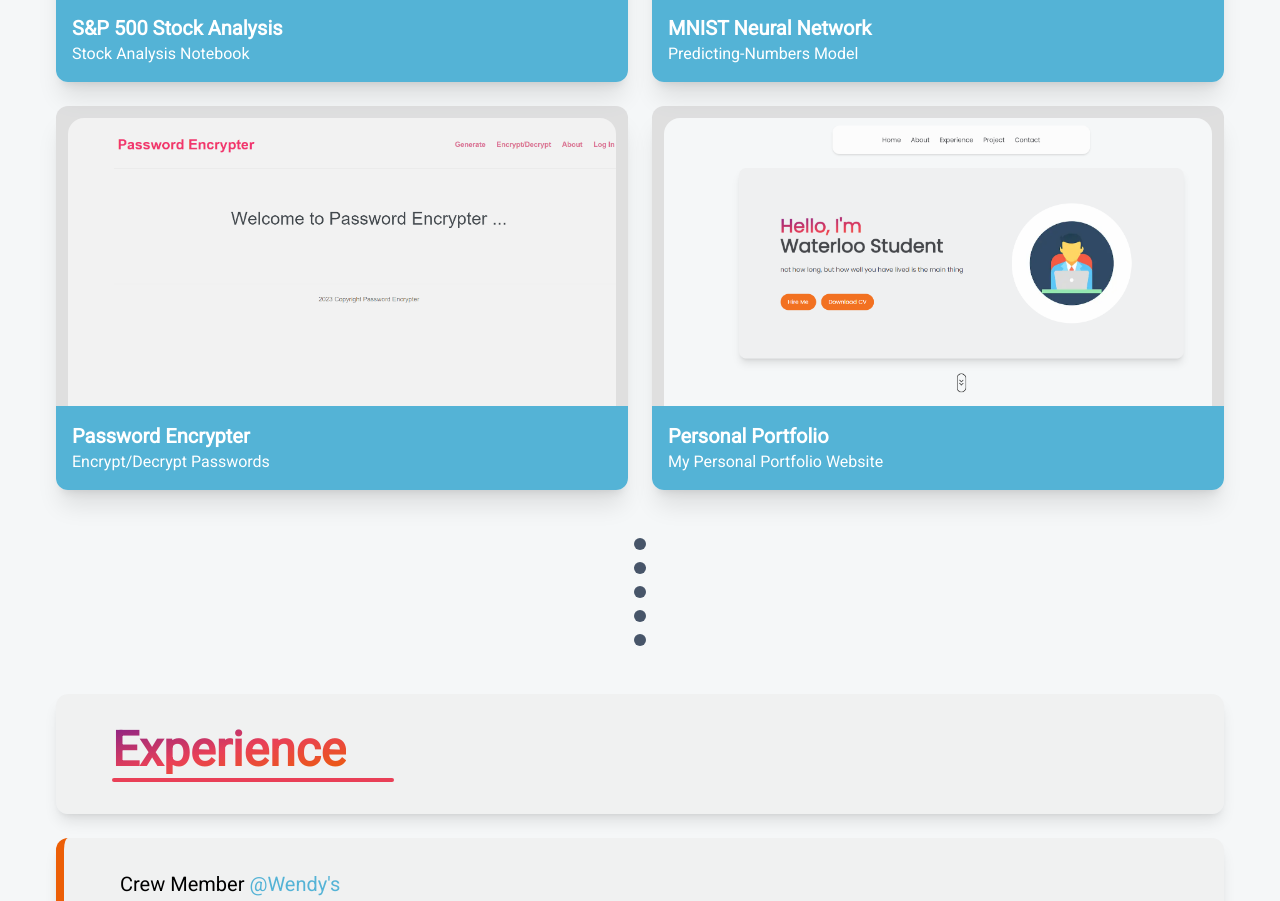
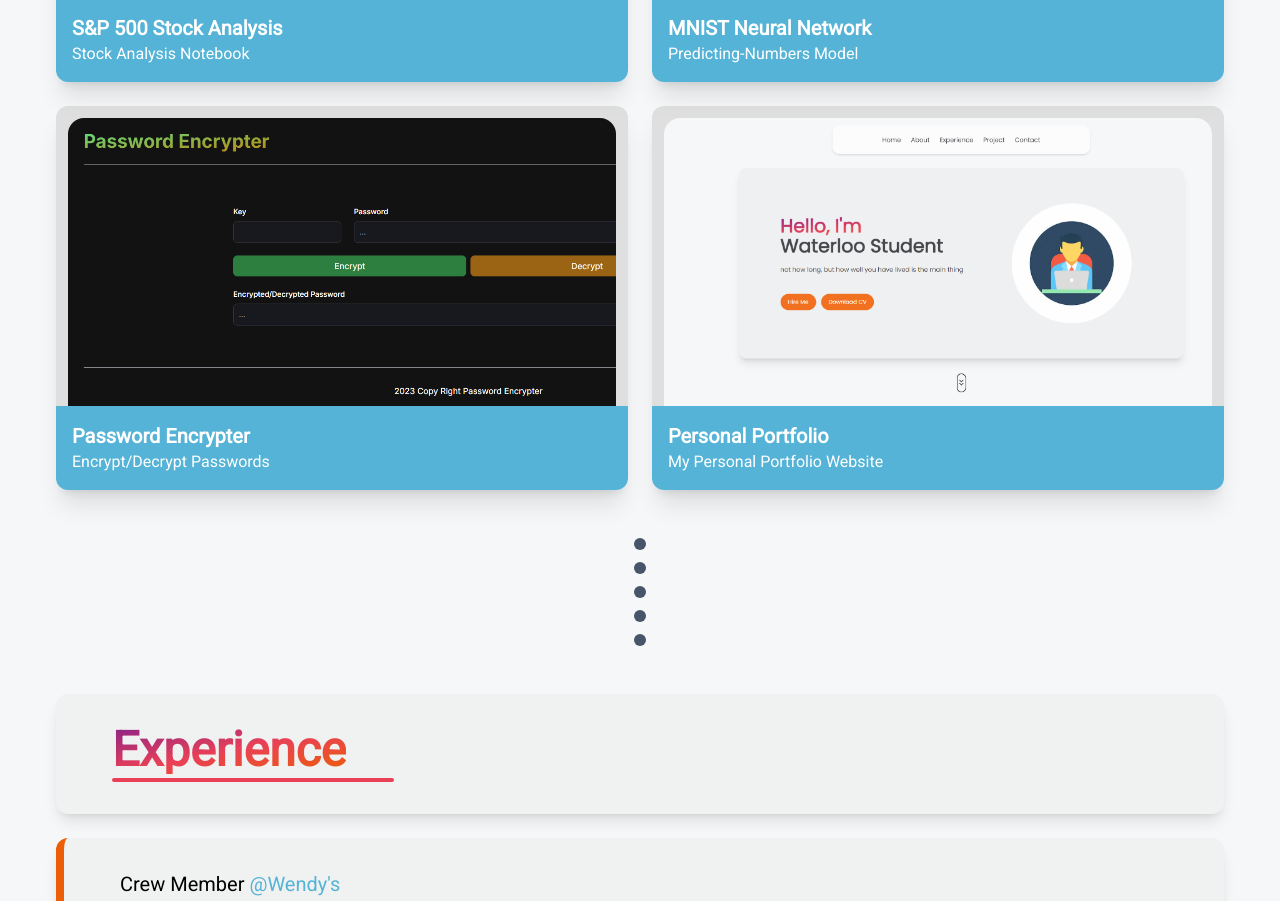
Before and after one commit to BaoTran685/main-portfolio, a Next.js app: page / in a window 1280 px wide. Shown: the part 2228-3129 px from the top of the page. Built offline with nearby package versions, Linux system fonts and the light colour scheme.

Commit message:
project password encrypter

```diff
--- a/src/app/components/Project/ProjectsSection.jsx
+++ b/src/app/components/Project/ProjectsSection.jsx
@@ -21,11 +21,11 @@ const projectsList = [
     webUrl: 'https://www.kaggle.com/code/baotranquoc685/mnist'
   },
   {
-    imgUrl: '/images/projects/password_encrypter.png',
+    imgUrl: '/images/projects/new_password_encrypter.png',
     title: 'Password Encrypter',
     description: 'Encrypt/Decrypt Passwords',
     gitUrl: 'https://github.com/BaoTran685/password-encrypter',
-    webUrl: 'https://passwordencrypter.com/'
+    webUrl: 'https://password-encrypt.vercel.app/'
   },
   {
     imgUrl: '/images/projects/personal_portfolio.png',
```
Also changed, not shown: public/images/projects/new_password_encrypter.png (added).
